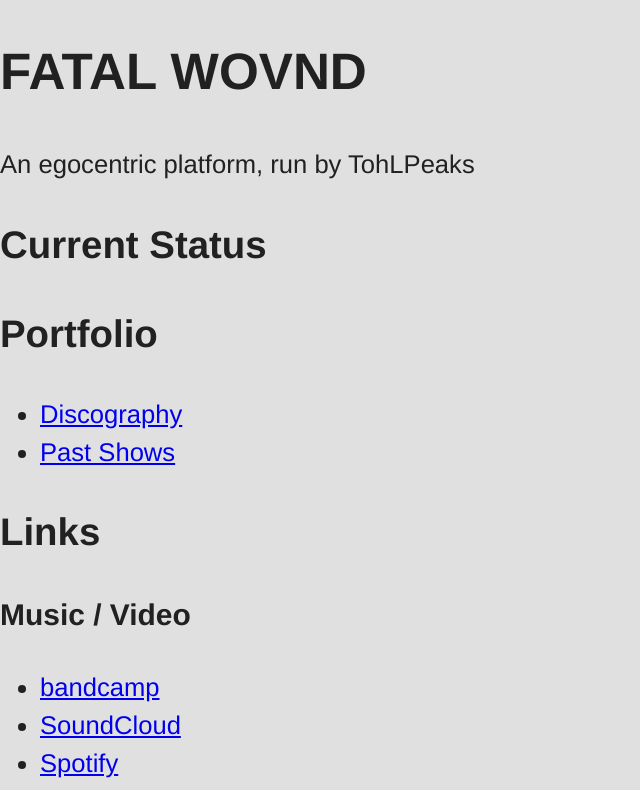
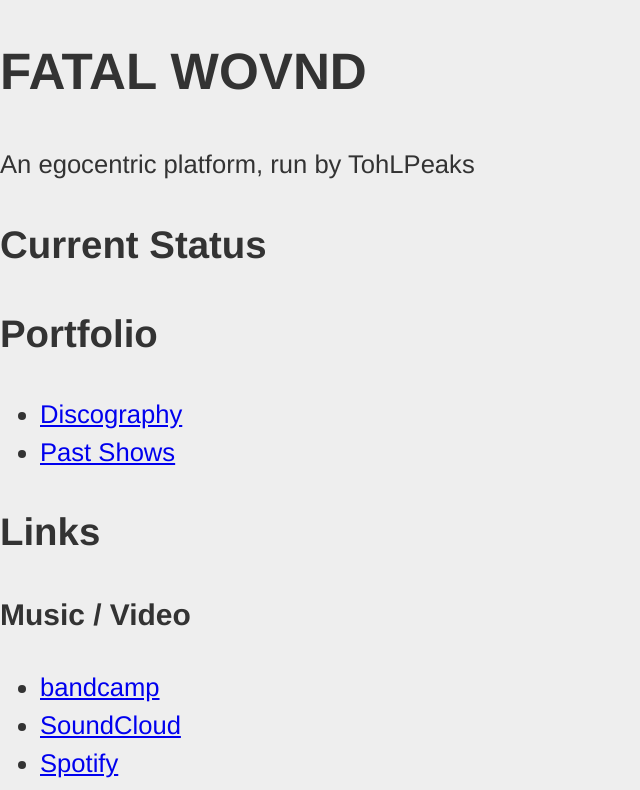
Before and after one commit to peaks-and-valleys/tlp, a SvelteKit app: page / in a window 1280 px wide. Shown: the top 790 px of the page, without its empty margins (0-640 px from the left). Built offline with nearby package versions, Linux system fonts and the light colour scheme; a web font is replaced by a local one.

Commit message:
style(global.css): update primary color and background color for better contrast and readability

```diff
--- a/src/routes/css/global.css
+++ b/src/routes/css/global.css
@@ -14,9 +14,10 @@
     display: swap;
 }
 
+
 :root {
-    --primary-color: #212121;
-    --primary-background-color: #e0e0e0;
+    --primary-color: #333333;
+    --primary-background-color: #eeeeee;
 }
 
 @media screen and (max-width: 768px) {
```
